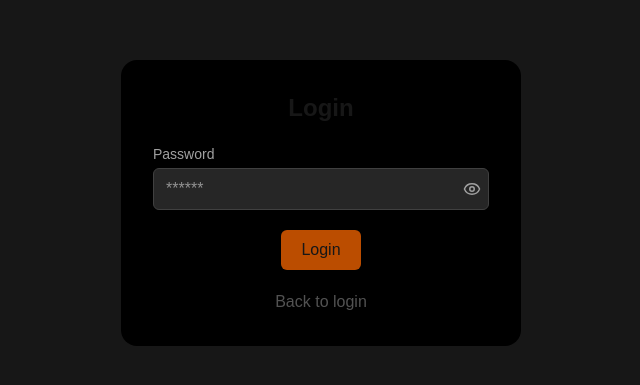
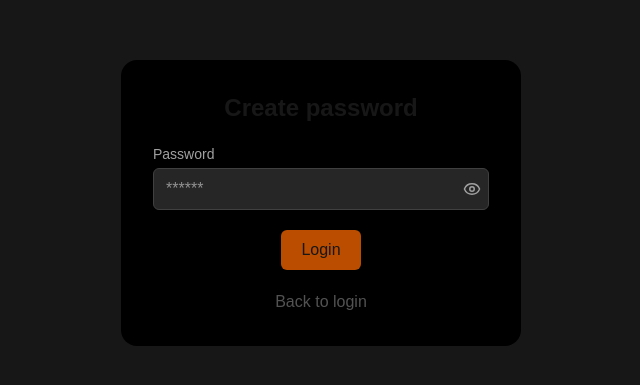
Before and after one commit to drapeID-DEV/FACEIT, a Next.js app in the folder faceit-client/: page /auth/new-password in a window 1280 px wide. Shown: the part 197-582 px from the top of the page, without its empty margins (319-959 px from the left). Built offline with nearby package versions, Linux system fonts and the light colour scheme; no server answers.

Commit message:
Fixed the server-side bug: Registration was unsuccessfull because of the findByNickname method that was throwing an exception "User not found by nickname"

```diff
--- a/faceit-client/src/features/auth/components/LoginForm/index.tsx
+++ b/faceit-client/src/features/auth/components/LoginForm/index.tsx
@@ -49,7 +49,6 @@ export function LoginForm() {
 			router.push('/');
 			reset();
 		} catch (error) {
-			console.log(error);
 			const err = error as TApiError;
 			notification.error(err.data.message);
 		}
--- a/faceit-client/src/features/auth/components/NewPasswordForm/index.tsx
+++ b/faceit-client/src/features/auth/components/NewPasswordForm/index.tsx
@@ -55,7 +55,7 @@ export function NewPasswordForm() {
 
 	return (
 		<AuthWrapper
-			title="Login"
+			title="Create password"
 			backButtonLabel="Back to login"
 			backButtonHref="/auth/login"
 		>
```
Also changed, not shown: 1 other file (tests, documents, lock files or other folders).
